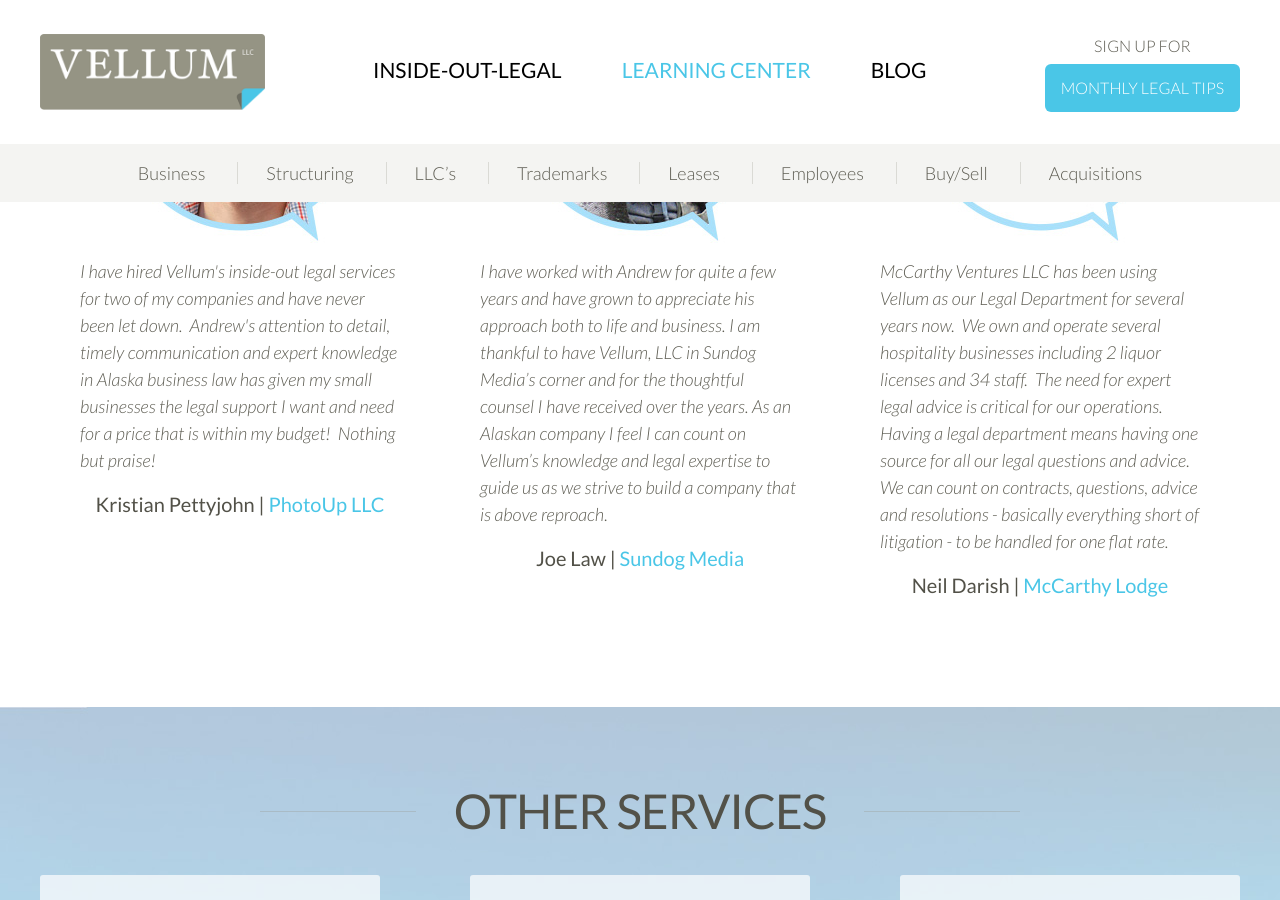
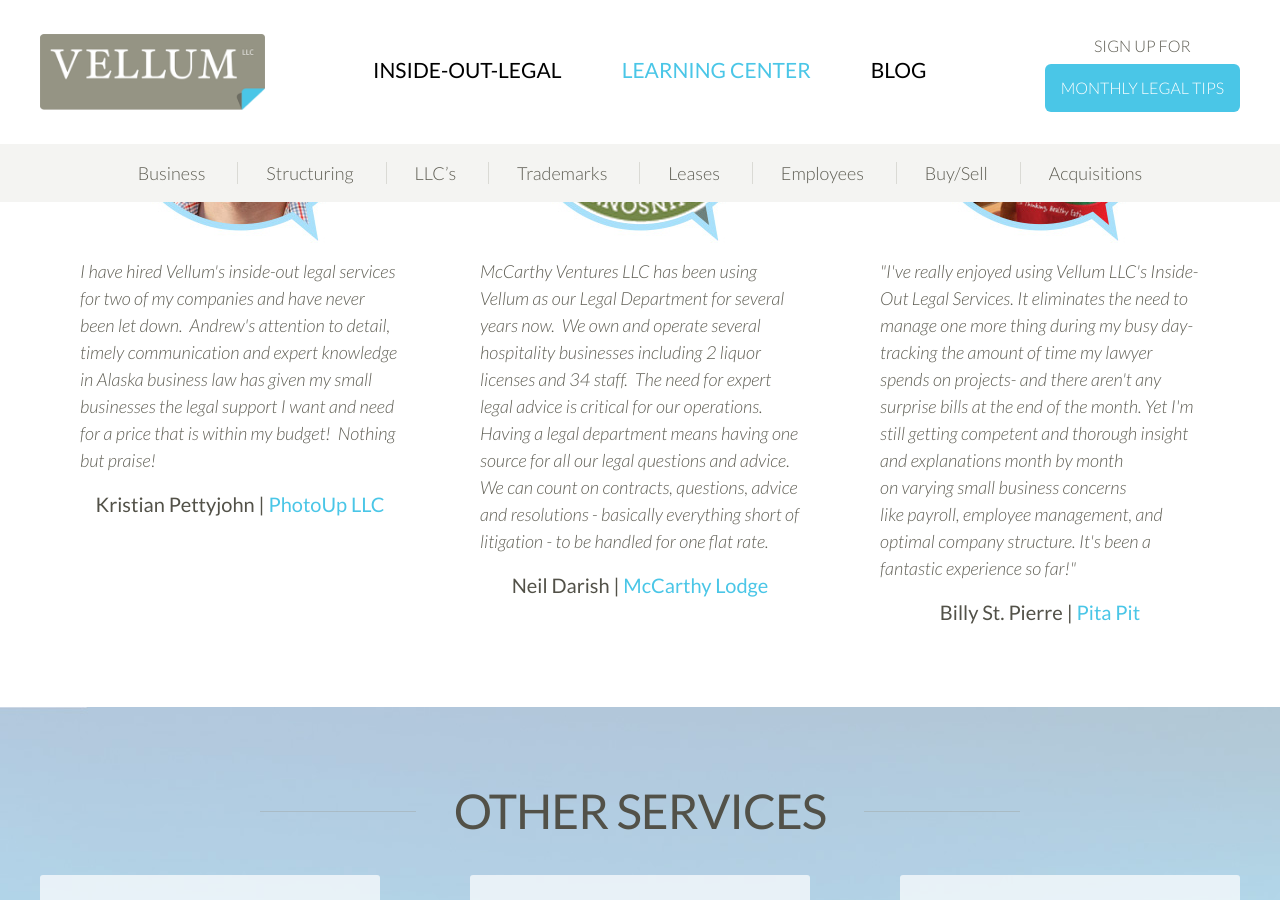
Before and after one commit to sundogmedia/sundogmedia.github.io, a Jekyll site: the page built from index.html, in a window 1280 px wide and 900 px high, scrolled down 3818 px. Built offline with Jekyll 4.4.1, drawn with Linux system fonts in a browser that asks for light colours.

Commit message:
Added pictures for testimonials

```diff
--- a/index.html
+++ b/index.html
@@ -135,9 +135,9 @@ layout: home
 	<header class="entry-header"><h1 itemprop="headline" class="page-heading">Testimonials</h1></header>
 	<div id="carousel" itemprop="text" class="entry-content">
 	<div class="item"><img src="{{ site.baseurl }}/images/kristian.jpg" alt="Kristian Pettyjohn" width="245" height="255" /><p>I have hired Vellum's inside-out legal services for two of my companies and have never been let down.  Andrew's attention to detail, timely communication and expert knowledge in Alaska business law has given my small businesses the legal support I want and need for a price that is within my budget!  Nothing but praise!</p><h2>Kristian Pettyjohn   |   <a href="https://photoup.net/" target="_blank">PhotoUp LLC</a></h2></div>
+	<div class="item"><img src="{{ site.baseurl }}/images/mccarthy.jpg" alt="McCarthy Ventures, LLC" width="245" height="255" /><p>McCarthy Ventures LLC has been using Vellum as our Legal Department for several years now.  We own and operate several hospitality businesses including 2 liquor licenses and 34 staff.  The need for expert legal advice is critical for our operations. Having a legal department means having one source for all our legal questions and advice. We can count on contracts, questions, advice and resolutions - basically everything short of litigation - to be handled for one flat rate.</p><h2>Neil Darish   |   <a href="http://www.mccarthylodge.com/" target="_blank">McCarthy Lodge</a></h2></div>
+	<div class="item"><img src="{{ site.baseurl }}/images/billy.jpg" alt="Billy St. Pierre" width="245" height="255" /><p>"I've really enjoyed using Vellum LLC's Inside-Out Legal Services. It eliminates the need to manage one more thing during my busy day- tracking the amount of time my lawyer spends on projects- and there aren't any surprise bills at the end of the month. Yet I'm still getting competent and thorough insight and explanations month by month on varying small business concerns like payroll, employee management, and optimal company structure. It's been a fantastic experience so far!"</p><h2>Billy St. Pierre   |   <a href="http://pitapitusa.com/" target="_blank">Pita Pit</a></h2></div>
 	<div class="item"><img src="{{ site.baseurl }}/images/joe.jpg" alt="Joe Law" width="245" height="255" /><p>I have worked with Andrew for quite a few years and have grown to appreciate his approach both to life and business. I am thankful to have Vellum, LLC in Sundog Media’s corner and for the thoughtful counsel I have received over the years. As an Alaskan company I feel I can count on Vellum’s knowledge and legal expertise to guide us as we strive to build a company that is above reproach. </p><h2>Joe Law   |   <a href="http://sundogmedia.com" target="_blank">Sundog Media</a></h2></div>
-	<div class="item"><img src="{{ site.baseurl }}/images/testimonial.jpg" alt="Testimonial" width="245" height="255" /><p>McCarthy Ventures LLC has been using Vellum as our Legal Department for several years now.  We own and operate several hospitality businesses including 2 liquor licenses and 34 staff.  The need for expert legal advice is critical for our operations. Having a legal department means having one source for all our legal questions and advice. We can count on contracts, questions, advice and resolutions - basically everything short of litigation - to be handled for one flat rate.</p><h2>Neil Darish   |   <a href="#" target="_blank">McCarthy Lodge</a></h2></div>
-	<div class="item"><img src="{{ site.baseurl }}/images/testimonial.jpg" alt="Testimonial" width="245" height="255" /><p>"I've really enjoyed using Vellum LLC's Inside-Out Legal Services. It eliminates the need to manage one more thing during my busy day- tracking the amount of time my lawyer spends on projects- and there aren't any surprise bills at the end of the month. Yet I'm still getting competent and thorough insight and explanations month by month on varying small business concerns like payroll, employee management, and optimal company structure. It's been a fantastic experience so far!"</p><h2>Billy St. Pierre   |   <a href="#" target="_blank">Pita Pit</a></h2></div>
 	<div class="item"><img src="{{ site.baseurl }}/images/testimonial.jpg" alt="Testimonial" width="245" height="255" /><p>Your content here. Sundog, also called parhelion, means beside the sun. It’s a phenomenon that creates bright spots of light or halos beside the sun which can be seen anywhere in the world in the right conditions. Sundog Media is a team of bright people who design brilliant websites that can also be seen anywhere in the world, providing one has an internet connection.</p><h2>Name | <a href="#" target="_blank">Company</a></h2></div>
 	</div>
 	<div class="customNavigation">
```
Also changed, not shown: images/billy.jpg (added), images/mccarthy.jpg (added).
